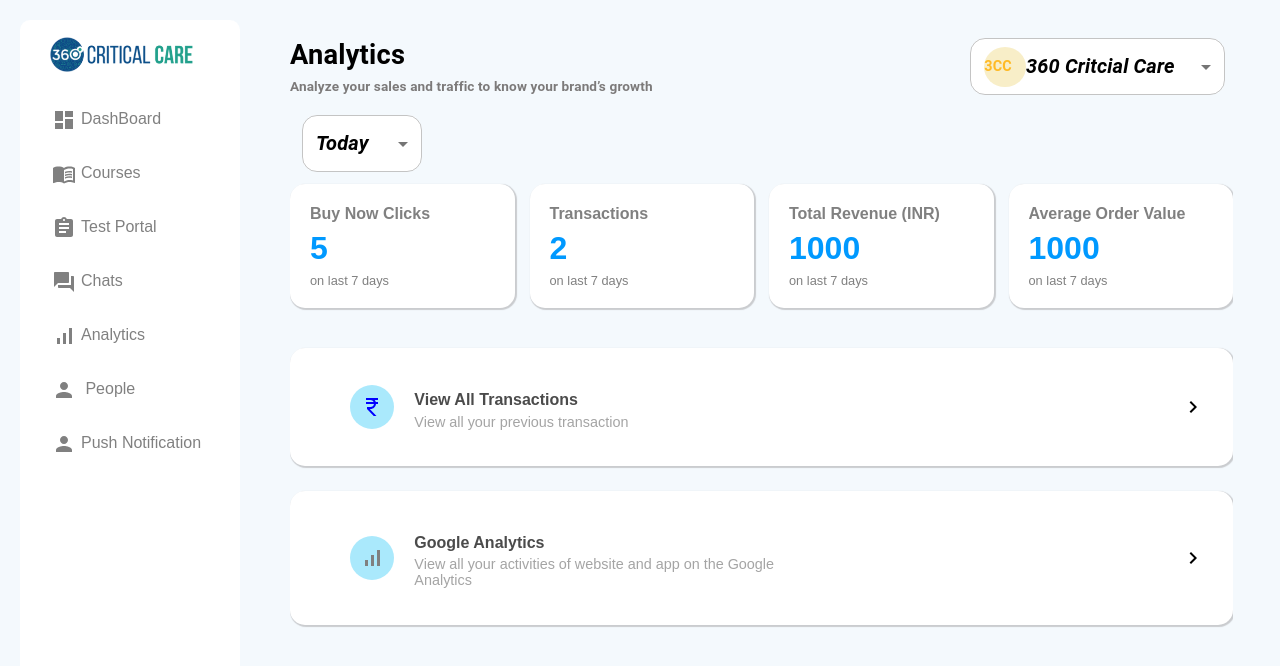
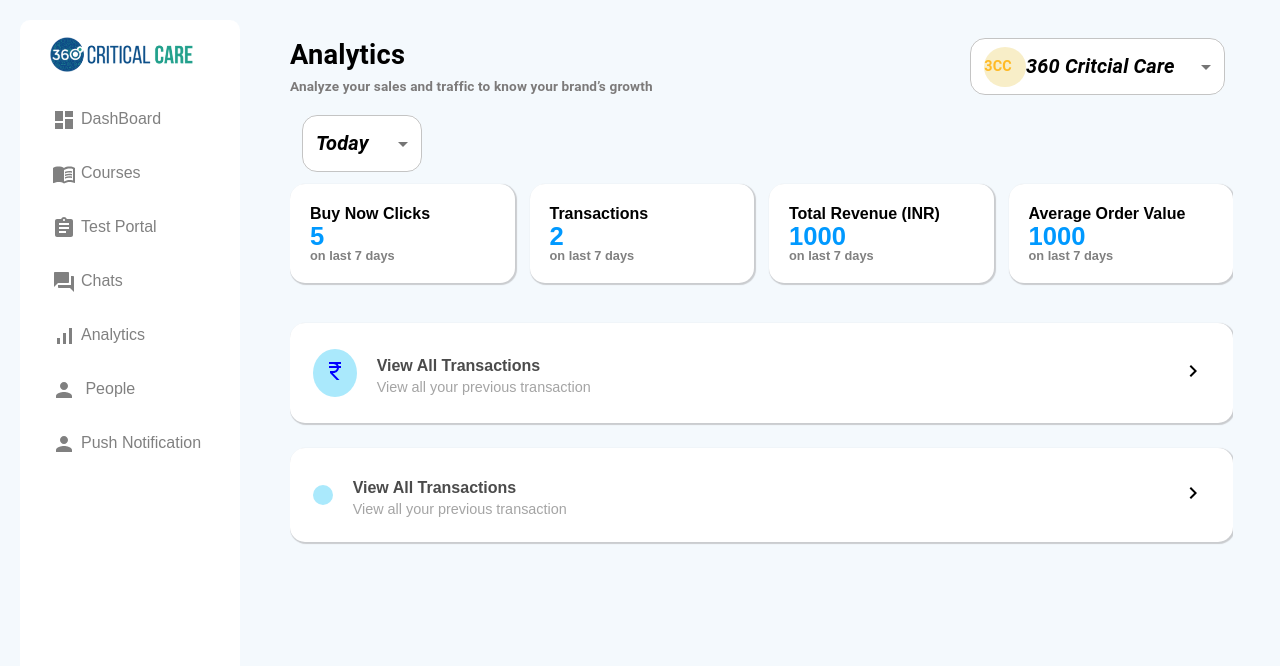
Before and after one commit to vidhichandrakar/Admin_CrticicalCare, a React (Create React App) app: page / in a window 1280 px wide. Shown: the top 666 px of the page. Built offline with nearby package versions, Linux system fonts and the light colour scheme.

Commit message:
AnalyticsInSubComponents

```diff
--- a/src/AllComponent/CSSFile/Analytics.css
+++ b/src/AllComponent/CSSFile/Analytics.css
@@ -25,16 +25,20 @@
   box-shadow: 1px 1px 1px 1px #17090930!important;
   padding: 0;
   border-radius: 15px;
-  color: grey;
+  color: black;
+  font-weight: 800;
   background-color: white;
 }
 .Card h1 {
+  font-size: 1.6rem;
   color: rgb(0, 153, 255);
-  margin-top: -15px;
+  margin-top: -23px;
 }
 .Card p {
   font-size: 0.8rem;
-  margin-top: -15px;
+  margin-top: -20px;
+  font-weight: 600;
+  color: grey;
 }
 .CardsCol {
   display: grid;
@@ -48,7 +52,7 @@
   justify-content: space-between;
   align-items: center;
   background-color: white;
-  padding: 22px 0;
+  padding: 10px 0;
   border-radius: 15px;
   box-shadow: 1px 1px 1px 1px #17090930!important;
 }
@@ -63,7 +67,7 @@
     background-color: rgb(170, 233, 252);
     border-radius: 50%;
     padding: 10px;
-    margin-left: 8%;
+    margin-left: 3%;
 }
 .col{
     display: flex;
@@ -86,7 +90,7 @@
     background-color: rgb(170, 233, 252);
     border-radius: 50%;
     padding: 10px;
-    margin-left: 8%;
+    margin-left: 3%;
     font-weight: 800;
 }
 
--- a/src/AllComponent/DAshBoardRight/Analytics/Analytics.js
+++ b/src/AllComponent/DAshBoardRight/Analytics/Analytics.js
@@ -3,12 +3,11 @@ import "../../CSSFile/Analytics.css";
 import CourseHeader from "../../Courses/CoursesHeader";
 import { Box, Typography } from "@mui/material";
 import MenuItem from "@mui/material/MenuItem";
-import FormHelperText from "@mui/material/FormHelperText";
 import FormControl from "@mui/material/FormControl";
 import Select from "@mui/material/Select";
-import ChevronRightIcon from '@mui/icons-material/ChevronRight';
-import CurrencyRupeeIcon from '@mui/icons-material/CurrencyRupee';
-import SignalCellularAltIcon from '@mui/icons-material/SignalCellularAlt';
+import SmallCard from "./AnalyticsCard/SmallCard";
+import BigCard from "./AnalyticsCard/BigCard";
+import { AnalyticsSmallData, AnalyticsBigData} from "../../../DAta/Analytics";
 
 function Analytics() {
   return (
@@ -41,48 +40,12 @@ function Analytics() {
           </FormControl>
         </Box>
         <Box className="CardsRow">
-          <div className="Card">
-            <div className="margin20">
-              <h4>Buy Now Clicks</h4>
-              <h1>5</h1>
-              <p>on last 7 days</p>
-            </div>
-          </div>
-          <div className="Card">
-            <div className="margin20">
-              <h4>Transactions</h4>
-              <h1>2</h1>
-              <p>on last 7 days</p>
-            </div>
-          </div>
-          <div className="Card">
-            <div className="margin20">
-              <h4>Total Revenue (INR)</h4>
-              <h1>1000</h1>
-              <p>on last 7 days</p>
-            </div>
-          </div>
-          <div className="Card">
-            <div className="margin20">
-              {" "}
-              <h4>Average Order Value</h4>
-              <h1>1000</h1>
-              <p>on last 7 days</p>
-            </div>
-          </div>
+         <SmallCard Data ={AnalyticsSmallData}/>
+
         </Box>
         <Box className="CardsCol">
-              <div className="CardCol">
-                <div className="row">
-                    <CurrencyRupeeIcon className="RupeeIcon"/>
-                    <div className="col">
-                        <h4 >View All Transactions</h4>
-                        <p>View all your previous transaction</p>
-                    </div>
-                </div>
-                <ChevronRightIcon className="RightIcon" />
-              </div>
-              <div className="CardCol">
+            <BigCard Data={AnalyticsBigData}/>
+              {/* <div className="CardCol">
                 <div className="row">
                     <SignalCellularAltIcon className="SignalIcon"/>
                     <div className="col">
@@ -91,7 +54,7 @@ function Analytics() {
                     </div>
                 </div>
                 <ChevronRightIcon className="RightIcon" />
-              </div>
+              </div> */}
         </Box>
       </div>
     </main>
--- /dev/null
+++ b/src/AllComponent/DAshBoardRight/Analytics/AnalyticsCard/BigCard.js
@@ -0,0 +1,20 @@
+import React, { Fragment } from "react";
+const BigCard = (props) => {
+  return (
+    <>
+    {props.Data.map((values, index)=>(
+      <div className="CardCol" key={index}>
+        <div className="row">
+          <p className="RupeeIcon">{values.icon}  </p>
+          <div className="col">
+            <h4>{values.Head4}</h4>
+            <p>{values.para}</p>
+          </div>
+        </div>
+        <p className="RightIcon" >{values.Rightarrow} </p>
+      </div>
+      ))}
+    </>
+  );
+};
+export default BigCard;
--- /dev/null
+++ b/src/AllComponent/DAshBoardRight/Analytics/AnalyticsCard/SmallCard.js
@@ -0,0 +1,18 @@
+import React, { Fragment } from "react";
+
+const SmallCard = (props) => {
+  return (
+    <>
+        {props.Data.map((value, index) => (
+        <div className="Card" key={index}>
+          <div className="margin20">
+            <h4>{value.Heading}</h4>
+            <h1>{value.numbers}</h1>
+            <p>{value.Days}</p>
+          </div>
+        </div>
+        ))}
+    </>
+  );
+};
+export default SmallCard;
--- /dev/null
+++ b/src/DAta/Analytics.jsx
@@ -0,0 +1,48 @@
+
+import CurrencyRupeeIcon from '@mui/icons-material/CurrencyRupee';
+import ChevronRightIcon from '@mui/icons-material/ChevronRight';
+import SignalCellularAltIcon from '@mui/icons-material/SignalCellularAlt';
+import { ClassNames } from '@emotion/react';
+
+export const AnalyticsSmallData = [
+   {
+    Heading: "Buy Now Clicks",
+    numbers: "5",
+    Days: "on last 7 days"
+   },
+   {
+    Heading: "Transactions",
+    numbers: "2",
+    Days: "on last 7 days"
+   },
+   {
+    Heading: "Total Revenue (INR)",
+    numbers: "1000",
+    Days: "on last 7 days"
+   },
+   {
+    Heading: "Average Order Value",
+    numbers: "1000",
+    Days: "on last 7 days"
+   }
+
+]
+
+
+export const AnalyticsBigData = [
+   {
+
+    icon : <CurrencyRupeeIcon />,
+    Head4: "View All Transactions",
+    para: "View all your previous transaction",
+    Rightarrow: <ChevronRightIcon />
+   },
+
+   {
+    Icon : <SignalCellularAltIcon />,
+    Head4: "View All Transactions",
+    para: "View all your previous transaction",
+    Rightarrow: <ChevronRightIcon />
+   },
+
+]
```
